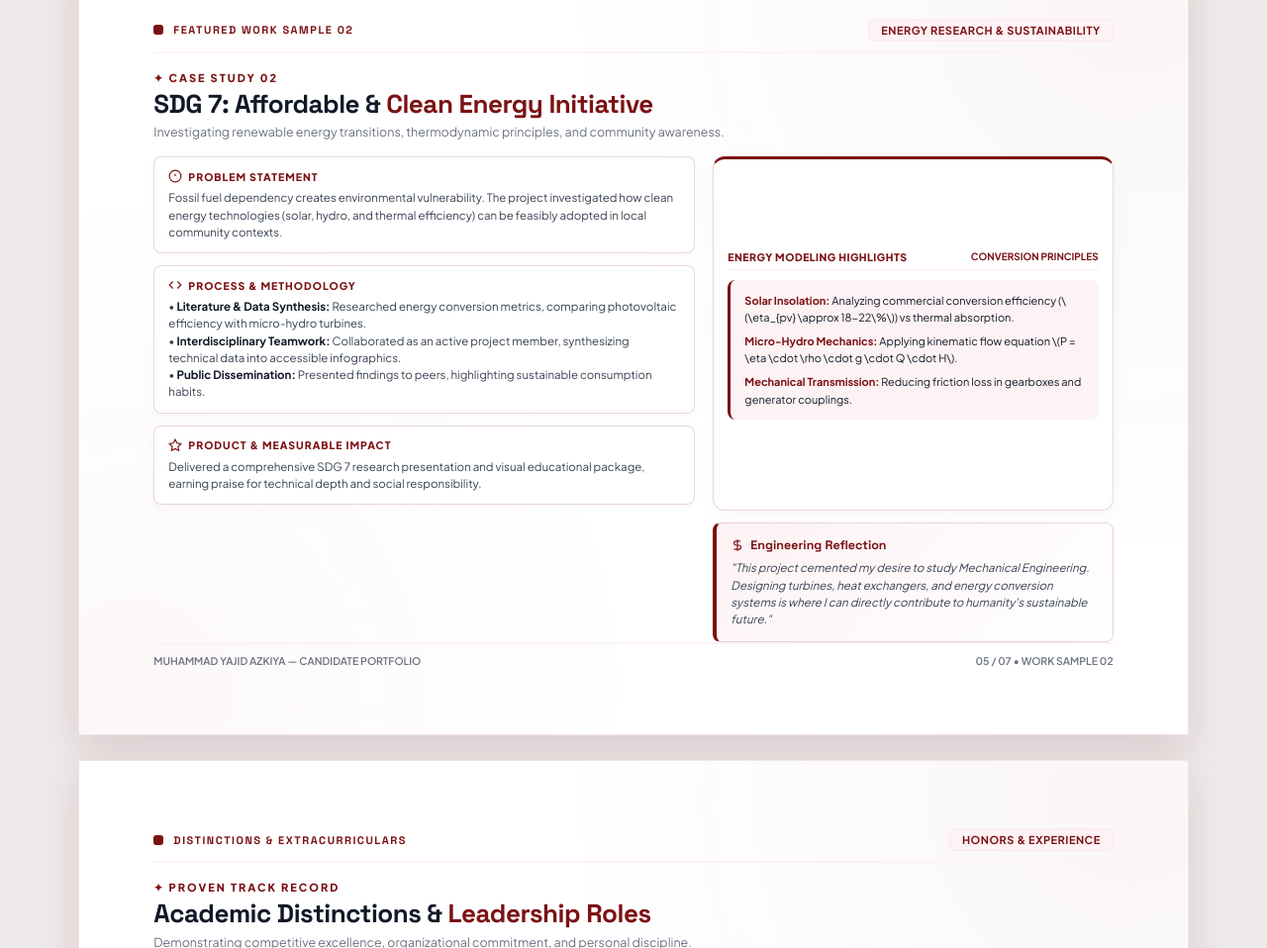
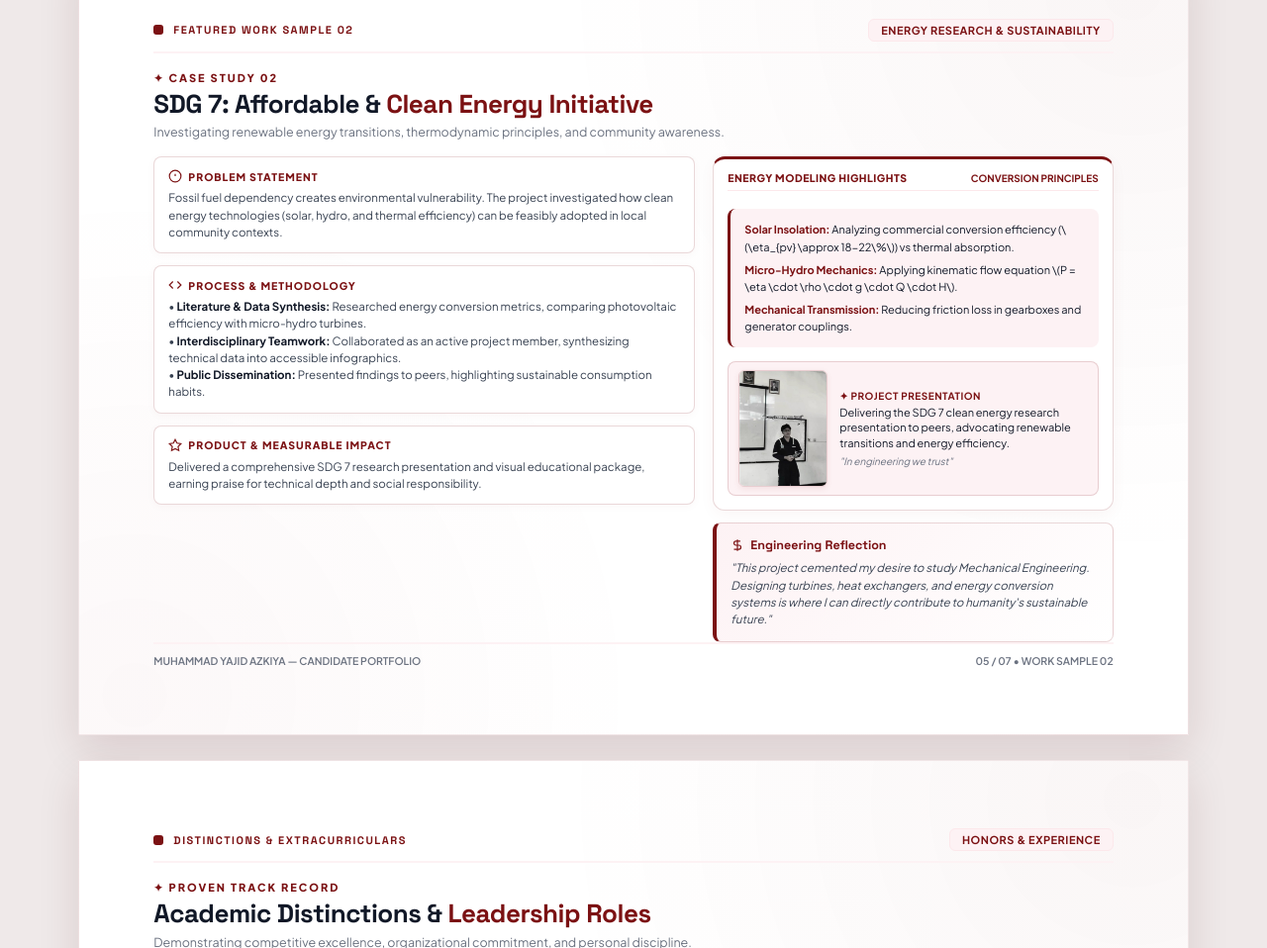
Before and after one commit to kalemkia-dot/kalemkia-dot.github.io, a plain HTML site: page index.html in a window 1280 px wide. Shown: the part 3349-4307 px from the top of the page at 99% size. Drawn offline with Linux system fonts and the light colour scheme.

Commit message:
Add presentation photo to SDG 7 clean energy slide

```diff
--- a/index.html
+++ b/index.html
@@ -1300,15 +1300,29 @@
       </div>
 
       <div class="case-right">
-        <div class="creative-showcase">
+        <div class="creative-showcase" style="justify-content: flex-start; padding: 12px 14px; gap: 8px;">
           <div class="showcase-header">
             <span class="showcase-title">ENERGY MODELING HIGHLIGHTS</span>
             <span style="font-size: 10px; color: var(--maroon-primary); font-weight: 700;">CONVERSION PRINCIPLES</span>
           </div>
           <div class="creative-box">
             <p><span class="creative-box-accent">Solar Insolation:</span> Analyzing commercial conversion efficiency (\(\eta_{pv} \approx 18-22\%\)) vs thermal absorption.</p>
-            <p style="margin-top: 6px;"><span class="creative-box-accent">Micro-Hydro Mechanics:</span> Applying kinematic flow equation \(P = \eta \cdot \rho \cdot g \cdot Q \cdot H\).</p>
-            <p style="margin-top: 6px;"><span class="creative-box-accent">Mechanical Transmission:</span> Reducing friction loss in gearboxes and generator couplings.</p>
+            <p style="margin-top: 5px;"><span class="creative-box-accent">Micro-Hydro Mechanics:</span> Applying kinematic flow equation \(P = \eta \cdot \rho \cdot g \cdot Q \cdot H\).</p>
+            <p style="margin-top: 5px;"><span class="creative-box-accent">Mechanical Transmission:</span> Reducing friction loss in gearboxes and generator couplings.</p>
+          </div>
+          <div style="margin-top: 6px; display: flex; align-items: center; gap: 12px; background: var(--maroon-soft); border: 1px solid var(--maroon-border); border-radius: var(--radius-sm); padding: 8px 10px;">
+            <img src="presentation.jpg" alt="Muhammad Yajid Azkiya - Presentation" style="width: 90px; height: 118px; object-fit: cover; border-radius: 6px; border: 1px solid var(--maroon-border); flex-shrink: 0; box-shadow: 0 2px 6px rgba(123, 17, 19, 0.08);" />
+            <div style="flex: 1;">
+              <div style="font-size: 10px; font-weight: 700; color: var(--maroon-primary); letter-spacing: 0.5px; text-transform: uppercase; margin-bottom: 3px;">
+                ✦ PROJECT PRESENTATION
+              </div>
+              <p style="font-size: 11px; color: var(--text-dark); line-height: 1.4; margin: 0;">
+                Delivering the SDG 7 clean energy research presentation to peers, advocating renewable transitions and energy efficiency.
+              </p>
+              <div style="margin-top: 5px; font-size: 10px; color: var(--text-muted); font-style: italic;">
+                "In engineering we trust"
+              </div>
+            </div>
           </div>
         </div>
 
```
Also changed, not shown: presentation.jpg (added).
